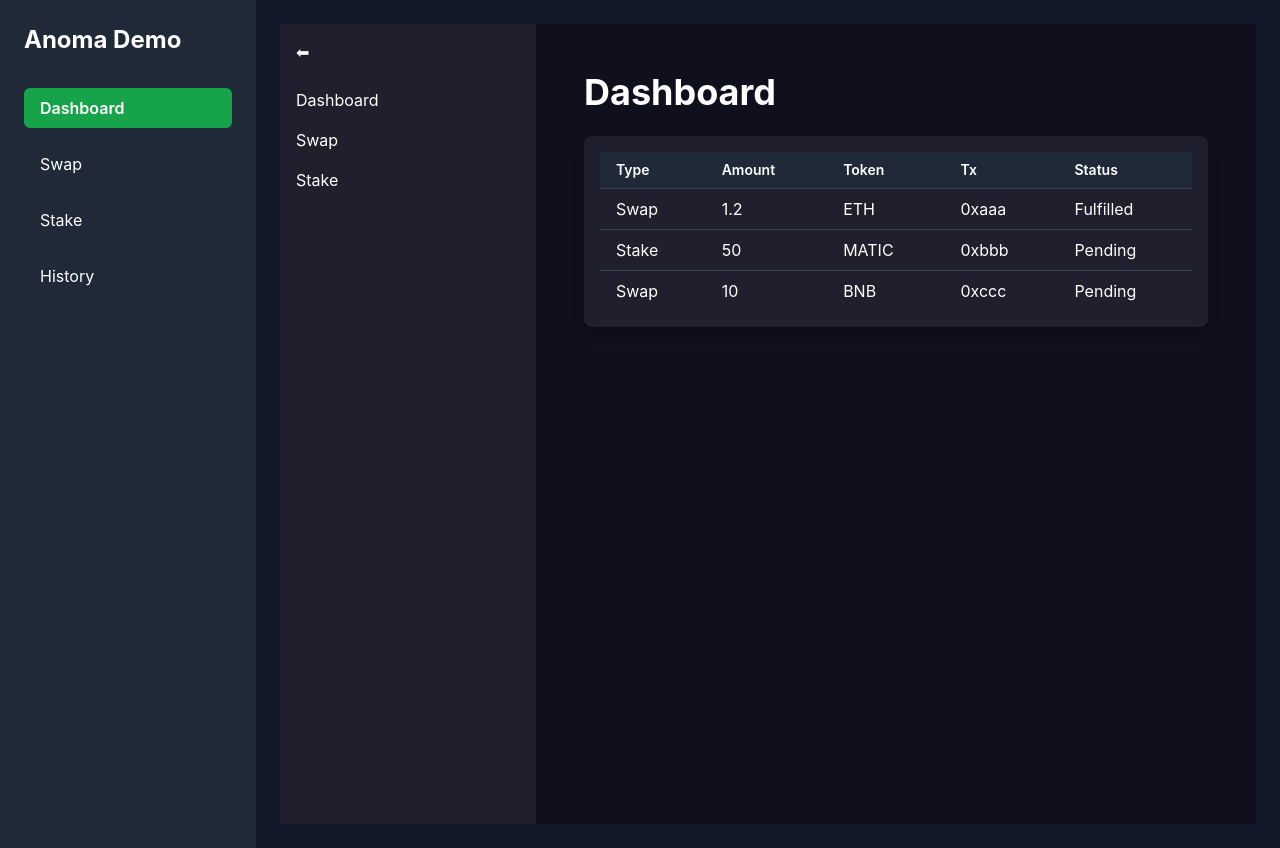
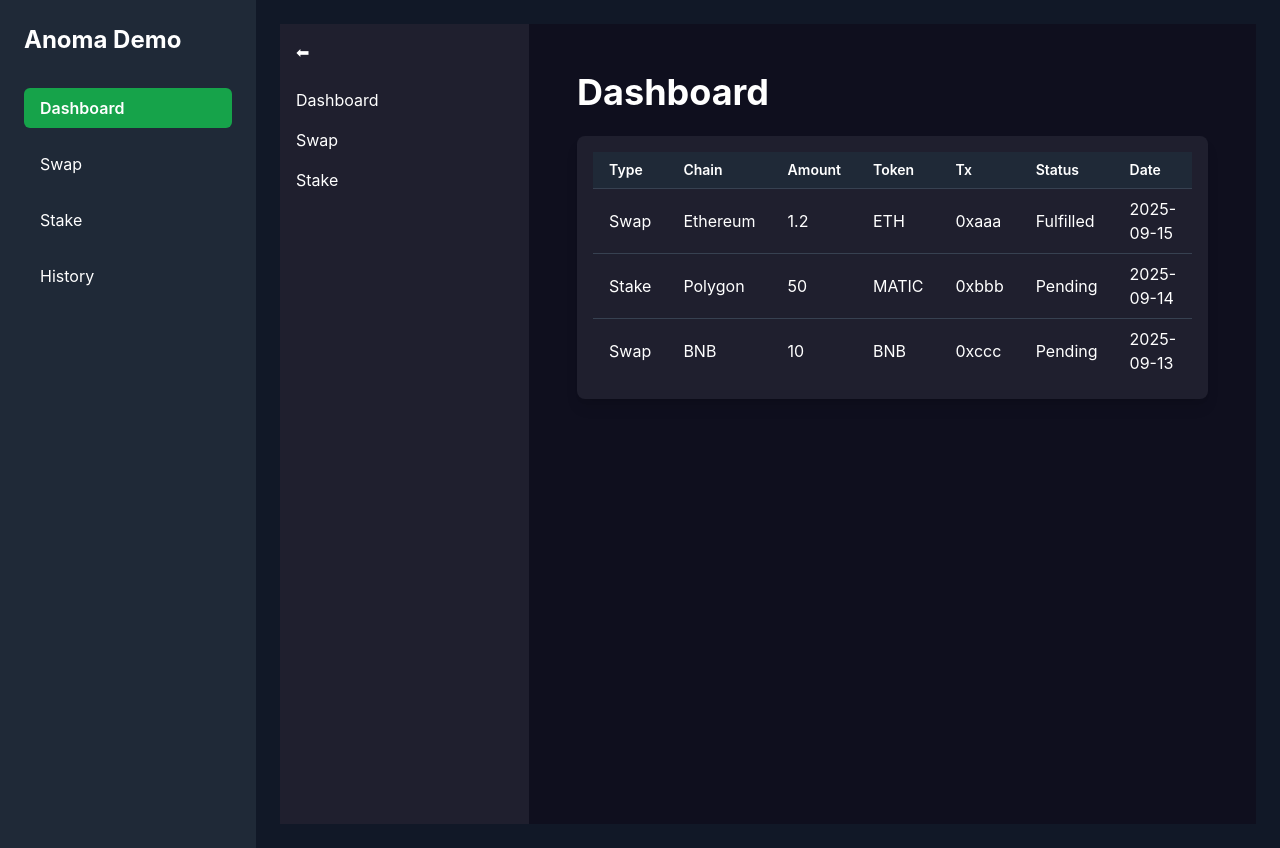
Before and after one commit to forumevi/anoma-intent-project, a Next.js app: page /dashboard in a window 1280 px wide. Built offline with nearby package versions, Linux system fonts and the light colour scheme.

Commit message:
Update HistoryTable.tsx

```diff
--- a/components/HistoryTable.tsx
+++ b/components/HistoryTable.tsx
@@ -1,40 +1,38 @@
-"use client";
+'use client';
+import { motion } from 'framer-motion';
+import { Intent } from '../data/sampleHistory';
 
-import React from "react";
-import { Intent } from "../types/Intent";
-import { motion } from "framer-motion";
-
-interface HistoryTableProps {
-  intents: Intent[];
-}
-
-export default function HistoryTable({ intents }: HistoryTableProps) {
+export default function HistoryTable({ intents }: { intents: Intent[] }) {
   return (
     <div className="overflow-x-auto rounded-lg shadow-lg bg-cardBg p-4">
       <table className="min-w-full divide-y divide-gray-700">
         <thead className="bg-gray-800">
           <tr>
             <th className="px-4 py-2 text-left text-sm font-semibold text-white">Type</th>
+            <th className="px-4 py-2 text-left text-sm font-semibold text-white">Chain</th>
             <th className="px-4 py-2 text-left text-sm font-semibold text-white">Amount</th>
             <th className="px-4 py-2 text-left text-sm font-semibold text-white">Token</th>
             <th className="px-4 py-2 text-left text-sm font-semibold text-white">Tx</th>
             <th className="px-4 py-2 text-left text-sm font-semibold text-white">Status</th>
+            <th className="px-4 py-2 text-left text-sm font-semibold text-white">Date</th>
           </tr>
         </thead>
         <tbody className="divide-y divide-gray-700">
           {intents.map((intent, index) => (
             <motion.tr
-              key={intent.id}
+              key={index}
               initial={{ opacity: 0, y: 20 }}
               animate={{ opacity: 1, y: 0 }}
               transition={{ duration: 0.3, delay: index * 0.1 }}
               className="hover:bg-gray-700 transition-colors"
             >
               <td className="px-4 py-2">{intent.type}</td>
+              <td className="px-4 py-2">{intent.chain}</td>
               <td className="px-4 py-2">{intent.amount}</td>
               <td className="px-4 py-2">{intent.token}</td>
               <td className="px-4 py-2">{intent.tx}</td>
               <td className="px-4 py-2 capitalize">{intent.status}</td>
+              <td className="px-4 py-2">{intent.date}</td>
             </motion.tr>
           ))}
         </tbody>
```
